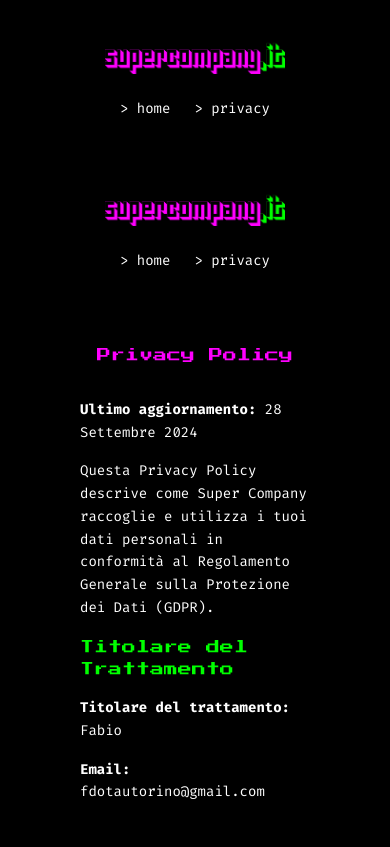
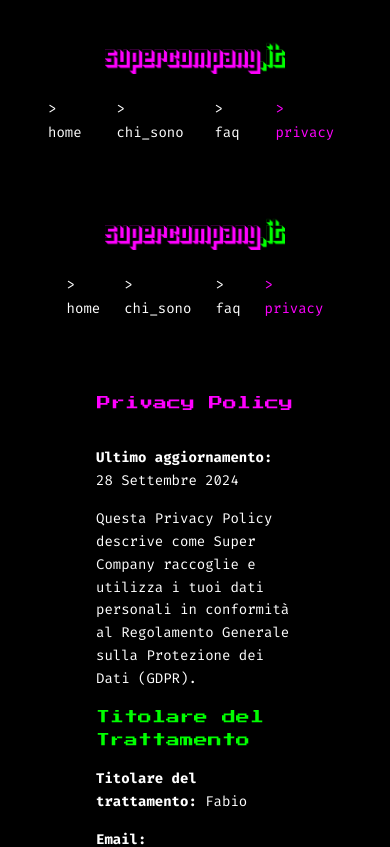
Before and after one commit to fdota/supercompany, a React (Vite) app: page /privacy in a window 390 px wide. Shown: the top 847 px of the page. Built offline with nearby package versions, Linux system fonts and the light colour scheme; the HTML template or start-up script is replaced by a standard one.

Commit message:
privacy 8

```diff
--- a/public/privacy-policy.html
+++ /dev/null
@@ -1,162 +0,0 @@
-<!DOCTYPE html>
-<html lang="it">
-<head>
-    <meta charset="UTF-8">
-    <meta name="viewport" content="width=device-width, initial-scale=1.0">
-    <title>Privacy Policy - Super Company</title>
-    <style>
-        body {
-            font-family: 'Fira Code', monospace;
-            line-height: 1.6;
-            max-width: 800px;
-            margin: 0 auto;
-            padding: 20px;
-            background: #000;
-            color: #fff;
-        }
-        h1 {
-            font-family: 'Press Start 2P', cursive;
-            color: #f0f;
-            text-align: center;
-            margin-bottom: 30px;
-        }
-        h2 {
-            font-family: 'Press Start 2P', cursive;
-            color: #0f0;
-            margin-top: 30px;
-            font-size: 1.2em;
-        }
-        .section {
-            background: rgba(255, 255, 255, 0.05);
-            padding: 20px;
-            margin: 20px 0;
-            border-radius: 5px;
-            border: 1px solid #333;
-        }
-        .highlight {
-            color: #f0f;
-            font-weight: bold;
-        }
-        .contact {
-            background: rgba(0, 255, 0, 0.1);
-            padding: 15px;
-            border-left: 4px solid #0f0;
-        }
-        .last-update {
-            text-align: center;
-            color: #888;
-            font-size: 0.9em;
-            margin-top: 40px;
-        }
-        a {
-            color: #f0f;
-            text-decoration: none;
-        }
-        a:hover {
-            text-decoration: underline;
-        }
-    </style>
-</head>
-<body>
-    <h1>🔒 PRIVACY POLICY</h1>
-
-    <div class="section">
-        <p><strong>Ultimo aggiornamento:</strong> 28 Settembre 2024</p>
-        <p>Questa Privacy Policy descrive come Super Company raccoglie e utilizza i tuoi dati personali in conformità al Regolamento Generale sulla Protezione dei Dati (GDPR).</p>
-    </div>
-
-    <h2>📋 TITOLARE DEL TRATTAMENTO</h2>
-    <div class="section">
-        <p><span class="highlight">Titolare del trattamento:</span> Fabio</p>
-        <p><span class="highlight">Email:</span> fdotautorino@gmail.com</p>
-    </div>
-
-    <h2>📊 DATI PERSONALI RACCOLTI</h2>
-    <div class="section">
-        <p>Raccogliamo esclusivamente i seguenti dati:</p>
-        <ul>
-            <li><span class="highlight">• Nome</span> (obbligatorio)</li>
-            <li><span class="highlight">• Indirizzo email</span> (obbligatorio)</li>
-        </ul>
-        <p><strong>Non raccogliamo:</strong> numeri di telefono, indirizzi fisici, dati di pagamento o altre informazioni sensibili.</p>
-    </div>
-
-    <h2>🎯 FINALITÀ DEL TRATTAMENTO</h2>
-    <div class="section">
-        <p>Utilizziamo i tuoi dati esclusivamente per:</p>
-        <ul>
-            <li>• Gestire la tua adesione alla community Super Company</li>
-            <li>• Invio di aggiornamenti sul progetto</li>
-            <li>• Inviti a partecipare a discussioni ed eventi della community</li>
-            <li>• Comunicazioni relative allo sviluppo del progetto imprenditoriale</li>
-        </ul>
-    </div>
-
-    <h2>⚖️ BASE GIURIDICA</h2>
-    <div class="section">
-        <p>Il trattamento dei tuoi dati si basa sul <span class="highlight">consenso esplicito</span> che fornisci compilando il form di adesione.</p>
-        <p>Hai il diritto di revocare il consenso in qualsiasi momento contattandoci via email.</p>
-    </div>
-
-    <h2>💾 CONSERVAZIONE DEI DATI</h2>
-    <div class="section">
-        <p>I dati vengono conservati su <span class="highlight">Google Sheets/Google Drive</span> con le seguenti misure di sicurezza:</p>
-        <ul>
-            <li>• Accesso limitato al solo titolare del trattamento</li>
-            <li>• Account Google protetto con autenticazione forte</li>
-            <li>• Link del documento non condiviso pubblicamente</li>
-        </ul>
-    </div>
-
-    <h2>⏱️ DURATA DELLA CONSERVAZIONE</h2>
-    <div class="section">
-        <p>Conserviamo i tuoi dati fino a:</p>
-        <ul>
-            <li>• Tua richiesta di cancellazione</li>
-            <li>• Abbandono del progetto Super Company</li>
-            <li>• Massimo <span class="highlight">2 anni di inattività</span> dalla tua ultima interazione</li>
-        </ul>
-    </div>
-
-    <h2>🔐 TRASFERIMENTO A TERZI</h2>
-    <div class="section">
-        <p><span class="highlight">Non vendiamo</span> i tuoi dati a terze parti.</p>
-        <p><span class="highlight">Non condividiamo</span> i tuoi dati con terze parti senza ulteriore consenso esplicito.</p>
-        <p>I dati vengono utilizzati esclusivamente per lo sviluppo interno del progetto Super Company.</p>
-    </div>
-
-    <h2>🎪 I TUOI DIRITTI</h2>
-    <div class="section">
-        <p>In qualsiasi momento hai diritto a:</p>
-        <ul>
-            <li>• <span class="highlight">Accesso</span> - Conoscere quali dati abbiamo su di te</li>
-            <li>• <span class="highlight">Modifica</span> - Correggere dati inesatti</li>
-            <li>• <span class="highlight">Cancellazione</span> - Far cancellare tutti i tuoi dati</li>
-            <li>• <span class="highlight">Portabilità</span> - Ricevere i tuoi dati in formato strutturato</li>
-            <li>• <span class="highlight">Revoca del consenso</span> - Ritirare il consenso al trattamento</li>
-            <li>• <span class="highlight">Limitazione del trattamento</span> - Limitare come usiamo i tuoi dati</li>
-        </ul>
-    </div>
-
-    <h2>📞 CONTATTI</h2>
-    <div class="section contact">
-        <p>Per esercitare i tuoi diritti o per qualsiasi domanda sulla privacy:</p>
-        <p><strong>Email:</strong> fdotautorino@gmail.com</p>
-        <p>Risponderemo entro <span class="highlight">30 giorni</span> dalla tua richiesta.</p>
-    </div>
-
-    <h2>🛡️ SICUREZZA</h2>
-    <div class="section">
-        <p>Implementiamo misure di sicurezza di base per proteggere i tuoi dati:</p>
-        <ul>
-            <li>• Accesso limitato al file Google Sheets</li>
-            <li>• Password forte sull'account Google</li>
-            <li>• Attenzione a non condividere pubblicamente il link del documento</li>
-        </ul>
-    </div>
-
-    <div class="last-update">
-        <p>Questa Privacy Policy potrebbe essere aggiornata periodicamente. Le modifiche saranno pubblicate su questa pagina.</p>
-    </div>
-</body>
-</html>
--- a/src/App.tsx
+++ b/src/App.tsx
@@ -1,10 +1,12 @@
+// src/App.tsx
+
 import { BrowserRouter as Router, Routes, Route } from "react-router-dom";
-import { Toaster } from "@/components/ui/toaster";
 import Navigation from "@/components/layout/Navigation";
 import HomePage from "@/pages/HomePage";
-import ChiSonoPage from "@/pages/ChiSonoPage";
+import ChiSonoPage from "@/pages/ChiSonoPage"; // Ora esiste e ha il nome corretto
 import FaqPage from "@/pages/FaqPage";
-import PrivacyPolicy from "@/pages/PrivacyPolicy"; // 👈 IMPORT AGGIUNTO
+import PrivacyPolicy from "@/pages/PrivacyPolicy";
+import NotFound from "@/pages/NotFound";
 
 function App() {
   return (
@@ -12,18 +14,18 @@ function App() {
       <div className="min-h-screen bg-background font-mono">
         <div className="split-screen">
           <div className="split-left">
-            <div className="max-w-7xl mx-auto">
+            <div className="max-w-7xl mx-auto px-4 sm:px-6 lg:px-8 w-full">
               <Navigation />
               <Routes>
                 <Route path="/" element={<HomePage />} />
                 <Route path="/chi-sono" element={<ChiSonoPage />} />
                 <Route path="/faq" element={<FaqPage />} />
-                <Route path="/privacy" element={<PrivacyPolicy />} /> {/* 👈 ROUTE AGGIUNTA */}
+                <Route path="/privacy" element={<PrivacyPolicy />} />
+                <Route path="*" element={<NotFound />} /> {/* Gestisce tutte le altre pagine (404) */}
               </Routes>
             </div>
           </div>
         </div>
-        <Toaster />
       </div>
     </Router>
   );
--- a/src/components/layout/Navigation.tsx
+++ b/src/components/layout/Navigation.tsx
@@ -1,38 +1,36 @@
+// src/components/layout/Navigation.tsx
+
 import { Link, useLocation } from "react-router-dom";
 
 const Navigation = () => {
   const location = useLocation();
+  const navItems = [
+    { path: "/", label: "home" },
+    { path: "/chi-sono", label: "chi_sono" },
+    { path: "/faq", label: "faq" },
+    { path: "/privacy", label: "privacy" },
+  ];
 
   return (
     <nav className="mb-8">
       <div className="flex flex-col md:flex-row items-center md:justify-between mb-6 space-y-4 md:space-y-0">
         <Link to="/" className="flex items-center hover:scale-105 transition-transform duration-200">
-          <img
-            src="/supercompany2original.png"
-            alt="Supercompany"
-            className="logo-nav"
-          />
+          <img src="/supercompany2original.png" alt="Supercompany" className="logo-nav" />
         </Link>
 
         <ul className="flex space-x-6">
-          <li>
+          {navItems.map((item) => (
+            <li key={item.path}>
               <Link
-              to="/"
+                to={item.path}
                 className={`nav-link font-mono text-sm ${
-                location.pathname === "/" ? "text-magenta" : "text-left-color"
+                  location.pathname === item.path ? "text-magenta" : "text-left-color"
                 } hover:text-green transition-colors`}
               >
-              {">"} home
+                {">"} {item.label}
               </Link>
             </li>
-          <li>
-            <a
-              href="/privacy-policy.html"
-              className="nav-link font-mono text-sm text-left-color hover:text-green transition-colors"
-            >
-              {">"} privacy
-            </a>
-          </li>
+          ))}
         </ul>
       </div>
     </nav>
```
Also changed, not shown: src/pages/ChiSonoPage.tsx (renamed from src/pages/ChiSono.tsx, +6 -2 lines), src/pages/FaqPage.tsx (renamed from src/pages/Faq.tsx). Lines whose indentation alone changed are shown as unchanged.
